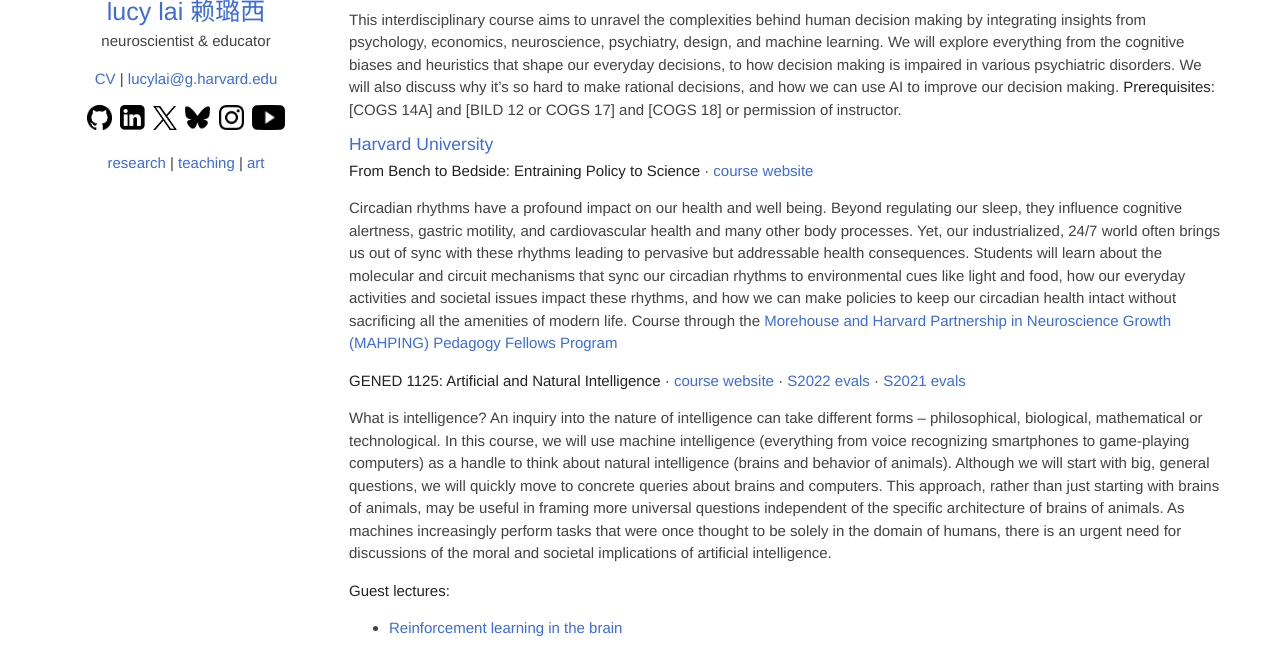
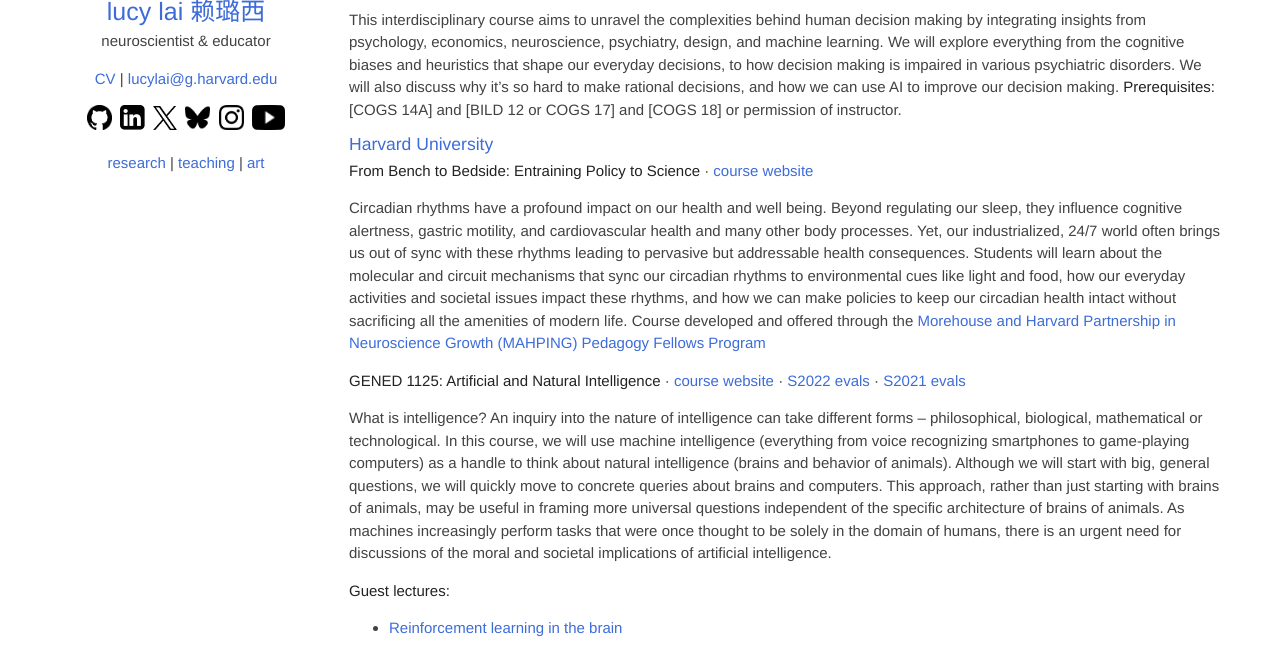
Before and after one commit to lucylai96/lucylai96.github.io, a Jekyll site: the page built from teaching.md, in a window 1280 px wide and 900 px high, cut to the strip 255-900 px from the top of the window. Built offline with Jekyll 4.4.1, drawn with Linux system fonts in a browser that asks for light colours; our own code applies the rules of GitHub Pages for plain Markdown files.

Commit message:
Update teaching.md

```diff
--- a/teaching.md
+++ b/teaching.md
@@ -14,7 +14,7 @@
 ### Harvard University
 **From Bench to Bedside: Entraining Policy to Science** · [course website](https://mahpingfellows.github.io/course/){:target="_blank"}
 
-Circadian rhythms have a profound impact on our health and well being. Beyond regulating our sleep, they influence cognitive alertness, gastric motility, and cardiovascular health and many other body processes. Yet, our industrialized, 24/7 world often brings us out of sync with these rhythms leading to pervasive but addressable health consequences. Students will learn about the molecular and circuit mechanisms that sync our circadian rhythms to environmental cues like light and food, how our everyday activities and societal issues impact these rhythms, and how we can make policies to keep our circadian health intact without sacrificing all the amenities of modern life. Course through the [Morehouse and Harvard Partnership in Neuroscience Growth (MAHPING) Pedagogy Fellows Program](https://mahping.hsites.harvard.edu/pedagogy-fellows-program){:target="_blank"}
+Circadian rhythms have a profound impact on our health and well being. Beyond regulating our sleep, they influence cognitive alertness, gastric motility, and cardiovascular health and many other body processes. Yet, our industrialized, 24/7 world often brings us out of sync with these rhythms leading to pervasive but addressable health consequences. Students will learn about the molecular and circuit mechanisms that sync our circadian rhythms to environmental cues like light and food, how our everyday activities and societal issues impact these rhythms, and how we can make policies to keep our circadian health intact without sacrificing all the amenities of modern life. Course developed and offered through the [Morehouse and Harvard Partnership in Neuroscience Growth (MAHPING) Pedagogy Fellows Program](https://mahping.hsites.harvard.edu/pedagogy-fellows-program){:target="_blank"}
 
 
 **GENED 1125: Artificial and Natural Intelligence** · [course website](https://gened1125.github.io/spring2024/){:target="_blank"} · [S2022 evals](./files/gened1125_s22.pdf){:target="_blank"} · [S2021 evals](./files/gened1125_s21.pdf){:target="_blank"}
```
